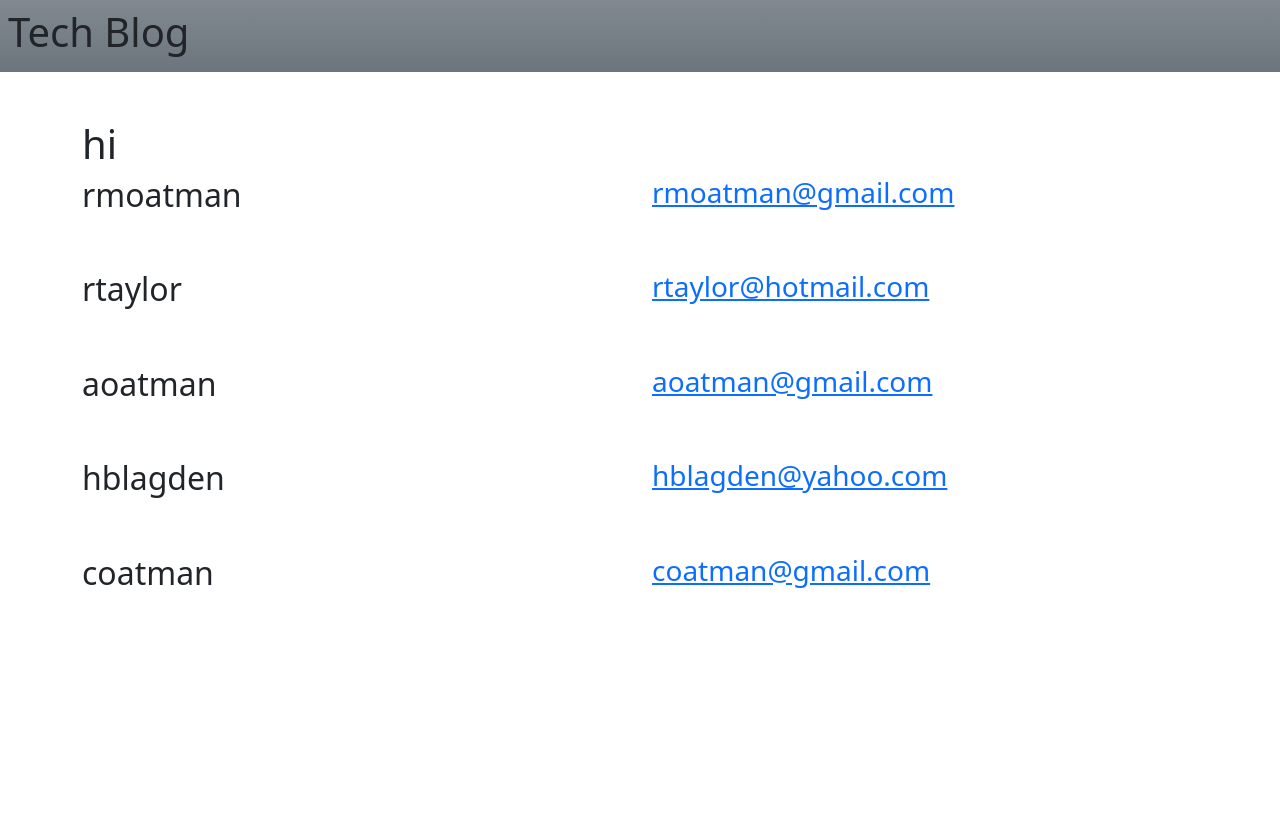
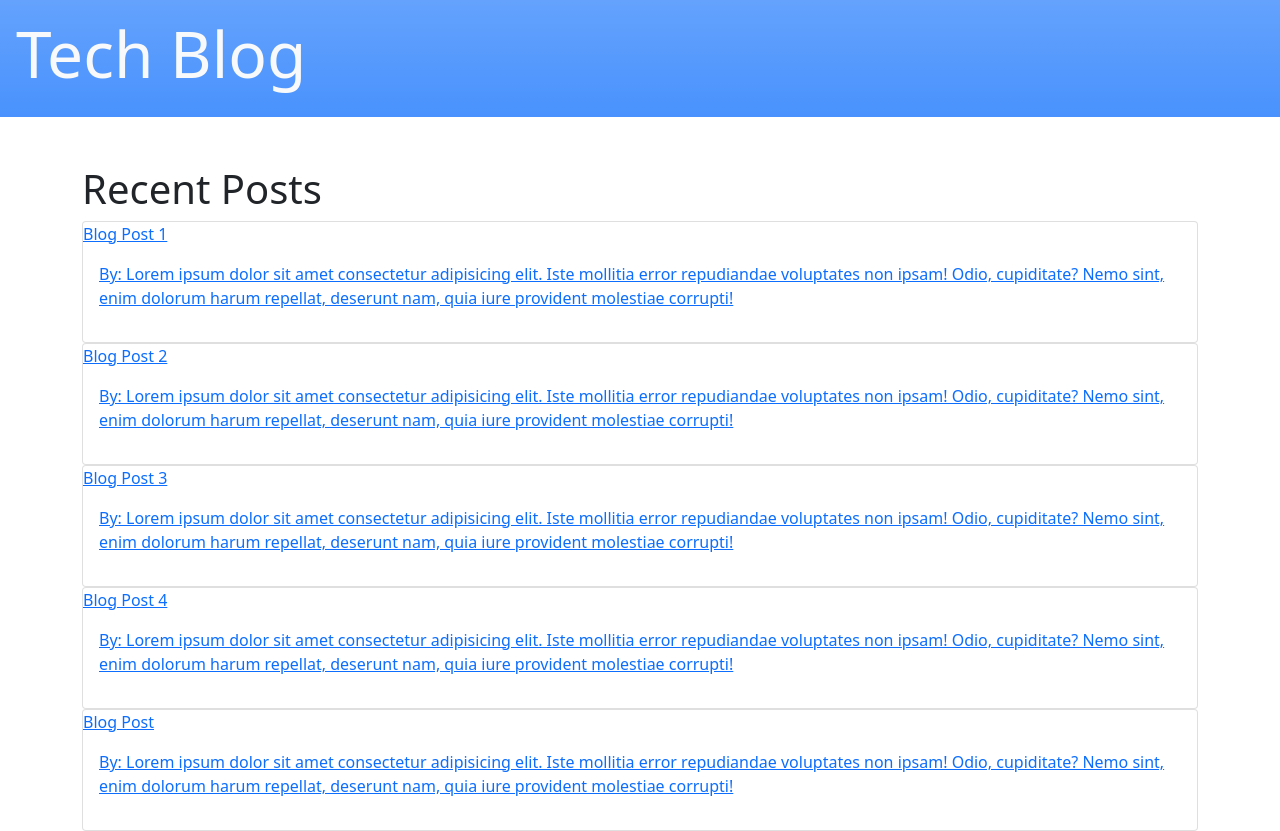
Before and after one commit to rmoatman/MVC_Tech_Blog, a Node server app: template views/homepage.handlebars in a window 1280 px wide. Before the commit the page ends 588 px from the top, so only its background shows below. Run offline with Node 20, Linux system fonts and the light colour scheme; the template is opened without the code that fills it: values that come from a table or form of the project are taken from there, others are empty; data comes from the database, SQL or seed files in the repository; some libraries are stand-ins or nearby versions.

Commit message:
Added Blog Model and Blog Seed Data

```diff
--- a/controllers/home-routes.js
+++ b/controllers/home-routes.js
@@ -1,4 +1,8 @@
+// I think I have to change the home-routes to get the blog data
+
+
 const router = require('express').Router();
+/* const { User } = require('../models'); */
 const { User } = require('../models');
 const withAuth = require('../utils/auth');
 
--- a/models/User.js
+++ b/models/User.js
@@ -16,10 +16,12 @@ User.init(
       primaryKey: true,
       autoIncrement: true,
     },
+
     username: {
       type: DataTypes.STRING,
       allowNull: false,
     },
+
     email: {
       type: DataTypes.STRING,
       allowNull: false,
@@ -28,6 +30,7 @@ User.init(
         isEmail: true,
       },
     },
+
     password: {
       type: DataTypes.STRING,
       allowNull: false,
@@ -35,7 +38,9 @@ User.init(
         len: [8],
       },
     },
+
   },
+
   {
     hooks: {
       beforeCreate: async (newUserData) => {
@@ -43,6 +48,7 @@ User.init(
         return newUserData;
       },
     },
+
     sequelize,
     timestamps: false,
     freezeTableName: true,
--- a/public/js/logout.js
+++ b/public/js/logout.js
@@ -1,16 +1,17 @@
+// Action taken when Logout button is selected
 const logout = async () => {
-  // Make a POST request to destroy the session on the back end
   const response = await fetch('/api/users/logout', {
     method: 'POST',
     headers: { 'Content-Type': 'application/json' },
   });
 
+  // If successfully logged out, redirect user to the login page
   if (response.ok) {
-    // If successfully logged out, redirect to the login page
     document.location.replace('/login');
   } else {
     alert(response.statusText);
   }
 };
 
+// Listens for user to select Logout
 document.querySelector('#logout').addEventListener('click', logout);
--- /dev/null
+++ b/seeds/blogData.json
@@ -0,0 +1,47 @@
+[
+  {
+    "date": "01/01/21",
+    "title": "Blog Post 1",
+    "content": "Lorem ipsum dolor sit amet consectetur adipisicing elit. Iste mollitia error repudiandae voluptates non ipsam! Odio, cupiditate? Nemo sint, enim dolorum harum repellat, deserunt nam, quia iure provident molestiae corrupti!",
+    "comment": "",
+    "commentUser": "",
+    "username_id": "1"
+  },
+
+  {
+    "date": "01/02/21",
+    "title": "Blog Post 2",
+    "content": "Lorem ipsum dolor sit amet consectetur adipisicing elit. Iste mollitia error repudiandae voluptates non ipsam! Odio, cupiditate? Nemo sint, enim dolorum harum repellat, deserunt nam, quia iure provident molestiae corrupti!",
+    "comment": "This is a comment",
+    "commentUser": "rmoatman",
+    "username_id": "2"
+
+  },
+
+  {
+    "date": "01/03/21",
+    "title": "Blog Post 3",
+    "content": "Lorem ipsum dolor sit amet consectetur adipisicing elit. Iste mollitia error repudiandae voluptates non ipsam! Odio, cupiditate? Nemo sint, enim dolorum harum repellat, deserunt nam, quia iure provident molestiae corrupti!",
+    "comment": "",
+    "commentUser": "",
+    "username_id": "5"
+  },
+
+  {
+    "date": "01/04/21",
+    "title": "Blog Post 4",
+    "content": "Lorem ipsum dolor sit amet consectetur adipisicing elit. Iste mollitia error repudiandae voluptates non ipsam! Odio, cupiditate? Nemo sint, enim dolorum harum repellat, deserunt nam, quia iure provident molestiae corrupti!",
+    "comment": "comment",
+    "commentUser": "rtaylor",
+    "username_id": "1"
+  },
+
+  {
+    "date": "01/05/21",
+    "title": "Blog Post ",
+    "content": "Lorem ipsum dolor sit amet consectetur adipisicing elit. Iste mollitia error repudiandae voluptates non ipsam! Odio, cupiditate? Nemo sint, enim dolorum harum repellat, deserunt nam, quia iure provident molestiae corrupti!",
+    "comment": "",
+    "commentUser": "",
+    "username_id": "4"
+  }
+]
--- a/seeds/index.js
+++ b/seeds/index.js
@@ -1,7 +1,8 @@
 const sequelize = require('../config/connection');
-const { User } = require('../models');
+const { User, Blog} = require('../models');
 
 const userData = require('./userData.json');
+const blogData = require('./blogData.json');
 
 const seedDatabase = async () => {
   await sequelize.sync({ force: true });
@@ -11,6 +12,9 @@ const seedDatabase = async () => {
     returning: true,
   });
 
+  await Blog.bulkCreate(blogData, {
+  });
+
   process.exit(0);
 };
 
--- /dev/null
+++ b/test.html
@@ -0,0 +1 @@
+Lorem ipsum dolor sit amet consectetur adipisicing elit. Iste mollitia error repudiandae voluptates non ipsam! Odio, cupiditate? Nemo sint, enim dolorum harum repellat, deserunt nam, quia iure provident molestiae corrupti!
--- a/views/homepage.handlebars
+++ b/views/homepage.handlebars
@@ -1,13 +1,38 @@
 
 {{!-- This is the {{body}} homepage that appears after users successfully log in --}}
-<h1>hi</h1>
-{{#each users as |user| }}
+<h1>Recent Posts</h1>
+{{!-- {{#each users as |user| }}
 <div class="row align-center mb-5">
   <div class="col-md-6">
     <h2>{{user.username}}</h2>
   </div>
-  <div class="col-md-6">
+  {{!-- <div class="col-md-6">
     <h3><a href="mailto:{{user.email}}">{{user.email}}</a></h3>
   </div>
 </div>
+{{/each}} --}}
+
+{{!-- {{ #each blogs as |blog| }}
+<div class="card" style="width: 80%;">
+  <div class="card-body">
+    <h5 class="card-title">{{blog.title}}</h5>
+{{!--     <p class="card-text">{{> blog.contents}}</p>
+    <a href="#" class="btn btn-primary">Comment</a>
+  </div>
+</div>
 {{/each}}
+
+
+{{#each users as |user| }}
+<div class="card" style="width: 80%;">
+  <div class="card-body">
+    <h5 class="card-title">{{user.username}}</h5>
+    <p class="card-text">{{user.email}}</p>
+    <a href="#" class="btn btn-primary">Comment</a>
+  </div>
+</div>
+{{/each}} --}}
+
+{{#each blogs as |blog|}}
+{{> blog-details}}
+{{/each}}
--- a/views/layouts/main.handlebars
+++ b/views/layouts/main.handlebars
@@ -11,24 +11,22 @@
 
 <body>
   {{!-- Header --}}
-  <header class="display-flex justify-space-between align-center p-2 bg-secondary bg-gradient">
+  <header class="display-flex justify-space-between align-center p-2 text-light bg-primary bg-gradient" style="--bs-bg-opacity: .75">
 
-    <h1>
-      Tech Blog
-    </h1>
+    <h1 class=" p-2" style="font-size: 48pt"> Tech Blog </h1>
 
   <ul class="nav nav-pills justify-content-end">
     {{#if logged_in}}
     <li class="nav-item p-1" style="width: 150px">
-      <a class="nav-link active btn" id="logout" aria-current="page" href="#" >Logout</a>
+      <a class="nav-link active btn" id="home" aria-current="page" href="#" >Home</a>
     </li>
 
     <li class="nav-item p-1" style="width: 150px">
-      <a class="nav-link active btn" href="#">future btn</a>
+      <a class="nav-link active btn" id="dashboard" aria-current="page" href="#" >Dashboard</a>
     </li>
 
     <li class="nav-item p-1" style="width: 150px">
-      <a class="nav-link active btn" href="#">future btn</a>
+      <a class="nav-link active btn" id="logout" aria-current="page" href="#" >Logout</a>
     </li>
     {{/if}}
 
--- a/views/login.handlebars
+++ b/views/login.handlebars
@@ -1,3 +1,4 @@
+<h2>Welcome!  Please sign-in to continue.</h2>
 <div class="row align-items-center g-lg-5 py-5">
    <div class="col-md-10 mx-auto col-lg-5">
 
--- /dev/null
+++ b/views/partials/blog-details.handlebars
@@ -0,0 +1,9 @@
+<section class="card">
+  <a href="blog">
+    <header>{{title}}</header>
+
+    <div class="card-body">
+      <p>By: {{content}}</p>
+    </div>
+  </a>
+</section>
```
Also changed, not shown: controllers/api/userRoutes.js (deleted, +0 -76 lines), models/Blog.js (added, +62 -0 lines), models/index.js (+10 -1 lines), public/js/login.js (+13 -7 lines), controllers/api/index.js (line endings or trailing spaces).
